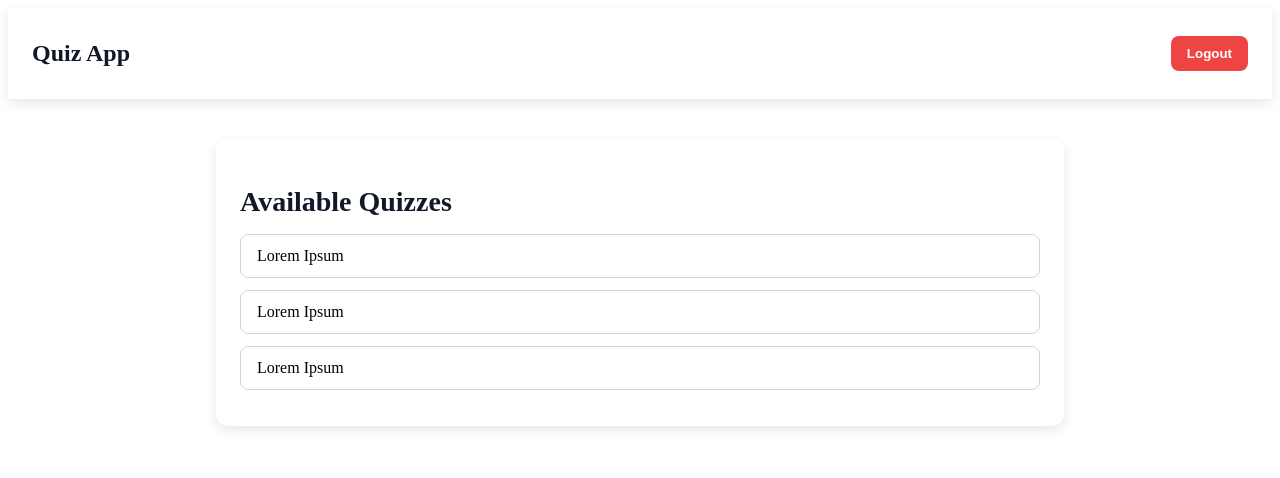
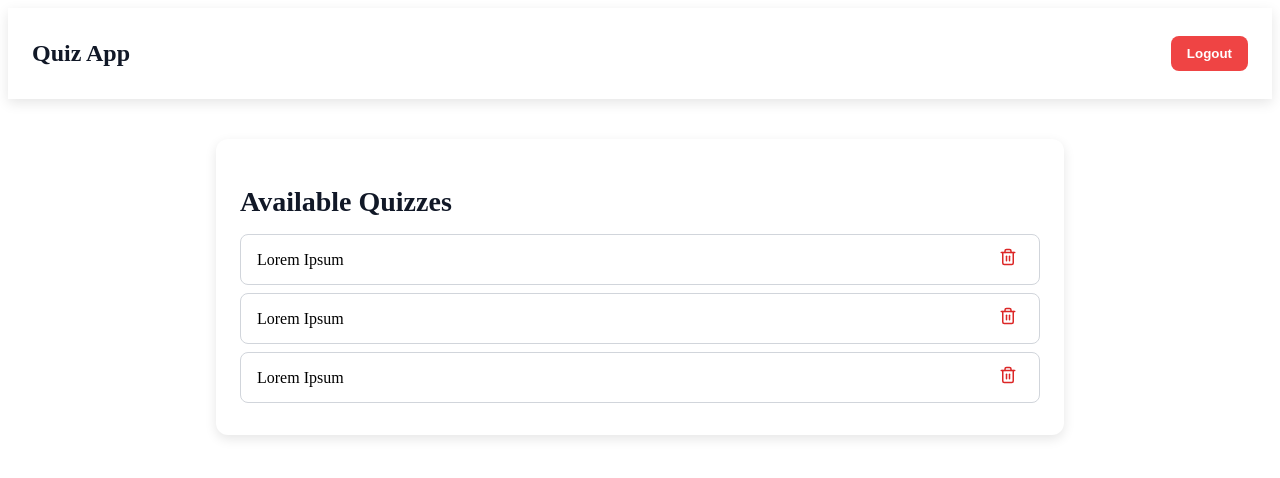
Before and after one commit to Kevinferl98/quiz-app, a React (Vite) app in the folder frontend/: page /quizzes in a window 1280 px wide. Shown: the top 478 px of the page. Built offline with nearby package versions, Linux system fonts and the light colour scheme.

Commit message:
Added handleQuizClick and delete button

```diff
--- a/frontend/package.json
+++ b/frontend/package.json
@@ -11,6 +11,7 @@
   },
   "dependencies": {
     "aws-amplify": "^6.15.3",
+    "lucide-react": "^0.525.0",
     "react": "^19.1.0",
     "react-dom": "^19.1.0",
     "react-router-dom": "^7.6.3"
--- a/frontend/src/pages/QuizListPage.css
+++ b/frontend/src/pages/QuizListPage.css
@@ -51,14 +51,30 @@
 }
 
 .quiz-item {
+  display: flex;
+  justify-content: space-between;
+  align-items: center;
   padding: 12px 16px;
   border: 1px solid #d1d5db;
   border-radius: 8px;
-  margin-bottom: 12px;
+  margin-bottom: 8px;
+  cursor: pointer;
   transition: background-color 0.2s ease;
-  cursor: pointer;
 }
 
 .quiz-item:hover {
   background-color: #f3f4f6;
 }
+
+.delete-button {
+  background: none;
+  border: none;
+  color: #ef4444;
+  font-size: 1.2rem;
+  cursor: pointer;
+  transition: transform 0.2s ease;
+}
+
+.delete-button:hover {
+  transform: scale(1.2);
+}
--- a/frontend/src/pages/QuizListPage.jsx
+++ b/frontend/src/pages/QuizListPage.jsx
@@ -1,10 +1,12 @@
 import "./QuizListPage.css";
 import {useNavigate} from "react-router-dom";
+import { Trash2 } from "lucide-react";
 
 export default function QuizListPage() {
   const navigate = useNavigate();
 
   const handleLogout = () => {
+    // TODO
     navigate("/");
   };
 
@@ -13,6 +15,16 @@ export default function QuizListPage() {
     { id: 2, title: "Lorem Ipsum" },
     { id: 3, title: "Lorem Ipsum" },
   ];
+
+  const handleQuizClick = (id) => {
+    navigate(`/quiz/${id}`);
+  };
+
+  const handleDelete = (id, e) => {
+    // TODO
+    e.stopPropagation();
+    console.log("Deleted quiz: {}", id)
+  }
 
   return (
     <div>
@@ -27,8 +39,14 @@ export default function QuizListPage() {
         <h2 className="page-title">Available Quizzes</h2>
         <ul className="quiz-list">
           {quizzes.map((quiz) => (
-            <li key={quiz.id} className="quiz-item">
-              {quiz.title}
+            <li
+              key={quiz.id}
+              className="quiz-item"
+              onClick={() => handleQuizClick(quiz.id)}>
+              <span>{quiz.title}</span>
+              <button className="delete-button" onClick={(e) => handleDelete(quiz.id, e)} title="Delete quiz">
+                <Trash2 size={18} color="#dc2626"></Trash2>
+              </button>
             </li>
           ))}
         </ul>
```
Also changed, not shown: 1 other file (tests, documents, lock files or other folders).
